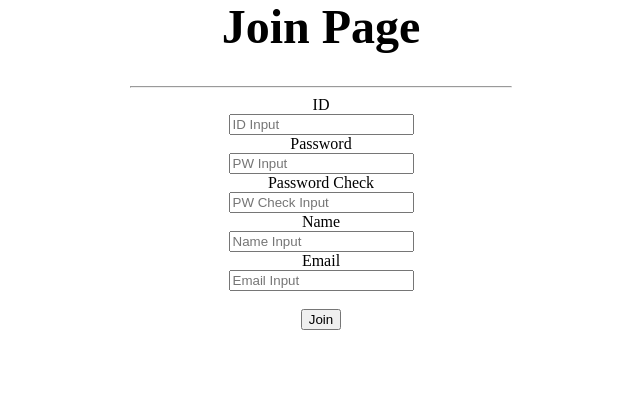
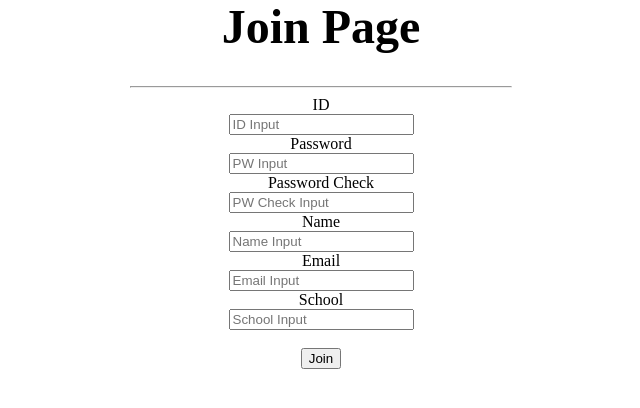
Before and after one commit to io0329/jun0329, a Flask app: page /join in a window 1280 px wide. Shown: the part 126-534 px from the top of the page, without its empty margins (319-959 px from the left). Run offline with Flask 3, Linux system fonts and the light colour scheme.

Commit message:
Update join.html

```diff
--- a/templates/join.html
+++ b/templates/join.html
@@ -34,6 +34,10 @@
         <label for="">Email</label><br>
         <input type="text" placeholder="Email Input" name="email">
     </div>
+    <div>
+        <label for="">School</label><br>
+        <input type="text" placeholder="School Input" name="school">
+    </div>
     <br>
     <input type="submit" value="Join">
 </form>
```
